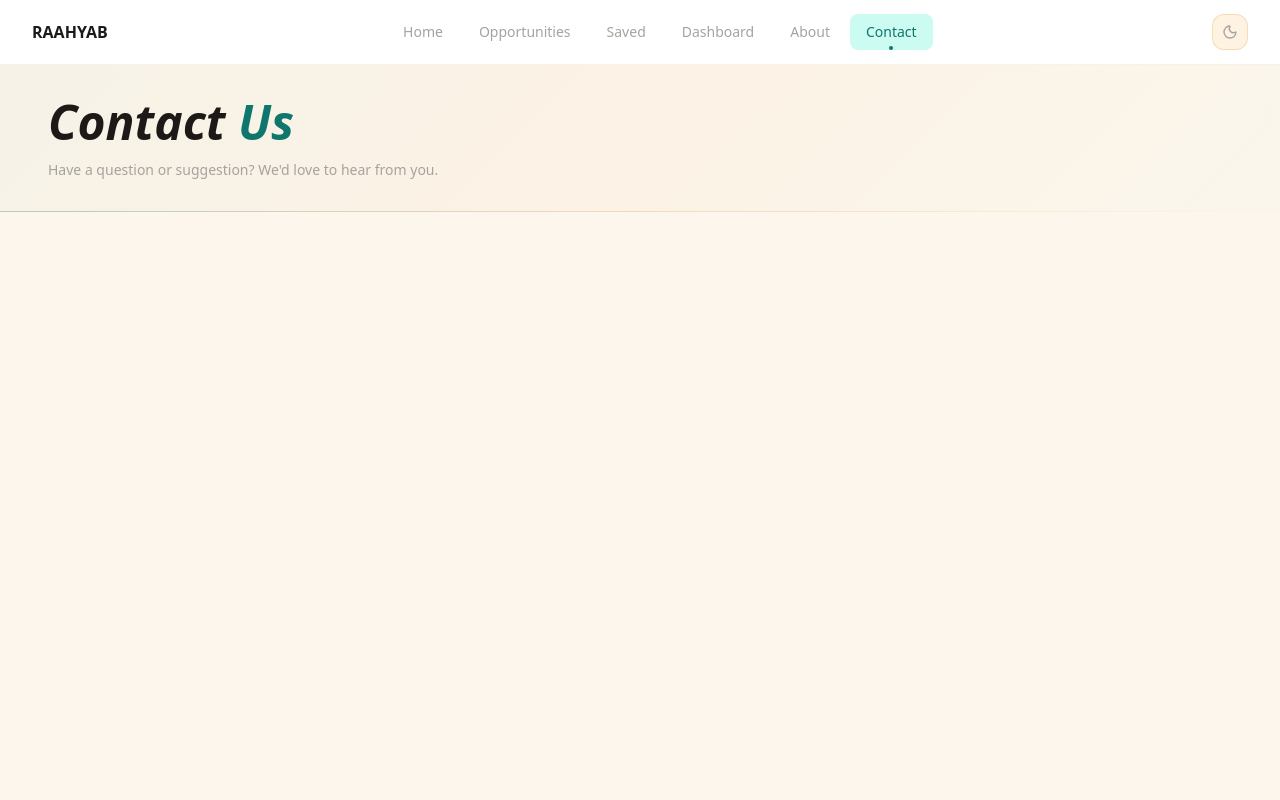
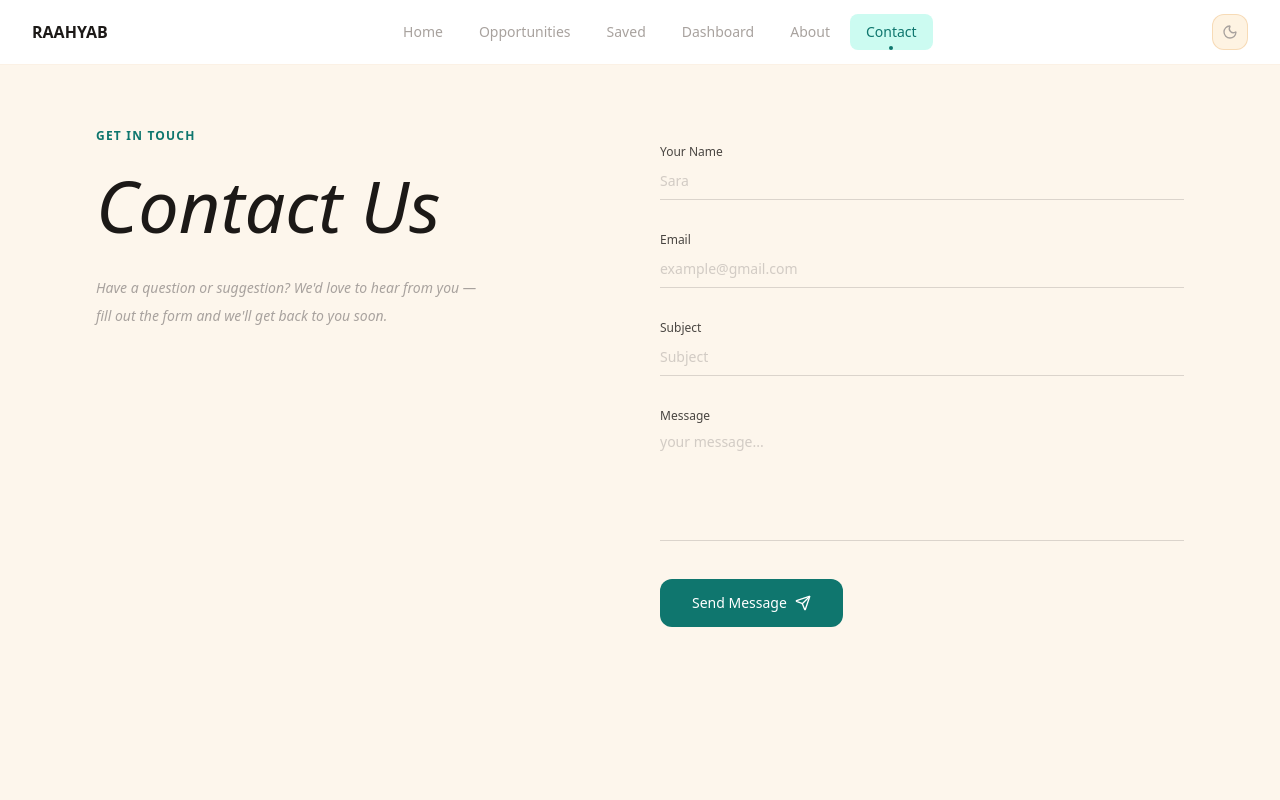
Before and after one commit to humairaa-k/capstone-project-1-, a Next.js app in the folder raahyab/: page /contact in a window 1280 px wide. Shown: the top 800 px of the page. Built offline with nearby package versions, Linux system fonts and the light colour scheme.

Commit message:
feat: add contact page with validated form (React Hook Form + Zod), API route, and toast feedback
- Add POST /api/contact route with server-side validation
- Add two-column layout for the contact page

```diff
--- /dev/null
+++ b/raahyab/app/api/contact/route.ts
@@ -0,0 +1,35 @@
+import { NextResponse } from "next/server";
+import { contactSchema } from "@/lib/schemas/contact"
+import { success } from "zod";
+
+export async function POST(req: Request) {
+    try {
+        const body = await req.json();
+        const result = contactSchema.safeParse(body);
+
+        if(!result.success) {
+          return NextResponse.json(
+            {
+              success: false,
+              message: "Invalid form data",
+              errors: result.error.flatten().fieldErrors,
+            },
+            {status: 400}
+          )
+        }
+        console.log(result.data)
+
+        return NextResponse.json({
+          success: true,
+          message: "Message sent successfully!"
+        }, {status: 201})
+
+    } catch {
+        return NextResponse.json({
+          success: false,
+          message: "Something went wrong."
+        },
+       {status: 500}
+    );
+  }
+}
--- a/raahyab/app/contact/page.tsx
+++ b/raahyab/app/contact/page.tsx
@@ -1,14 +1,32 @@
-import Heading from "@/components/common/Heading";
-
+import ContactForm from "@/components/contact/ContactForm";
 
 export default function ContactPage() {
   return (
-    <>
-     <Heading
-      title="Contact "
-      highlight="Us"
-      subtitle={`Have a question or suggestion? We'd love to hear from you.`}
-       />
-    </>
-  )
+    <div className="max-w-6xl mx-auto px-4 sm:px-6 lg:px-8 py-16 sm:py-24">
+      <div className="grid grid-cols-1 lg:grid-cols-2 gap-12 lg:gap-10 items-start">
+
+        {/* Left column  heading */}
+        <div className="lg:sticky lg:top-32">
+          <p className="text-xs font-semibold uppercase tracking-widest text-primary mb-4">
+            Get in Touch
+          </p>
+          <h1
+            style={{ fontFamily: "var(--font-dm-serif)" }}
+            className="text-4xl sm:text-7xl italic text-foreground leading-tight mb-6"
+          >
+            Contact Us
+          </h1>
+          <p className="text-sm text-muted-foreground italic leading-7 max-w-sm">
+            Have a question or suggestion? We'd love to hear from you — fill out the form and we'll get back to you soon.
+          </p>
+        </div>
+
+        {/* Right column form */}
+        <div className="pt-12">
+          <ContactForm />
+        </div>
+
+      </div>
+    </div>
+  );
 }
--- a/raahyab/app/layout.tsx
+++ b/raahyab/app/layout.tsx
@@ -4,6 +4,7 @@ import Navbar from "@/components/Navbar";
 import { ThemeProvider } from "@/context/ThemeContext";
 import Footer from "@/components/Footer";
 import { SavedProvider } from "@/context/SavedContext";
+import { Toaster } from "sonner";
 
 export const metadata: Metadata = {
   title: "Create Next App",
@@ -23,7 +24,10 @@ export default function RootLayout({
        <ThemeProvider>
         <SavedProvider>
         <Navbar/>
-        <main className="min-h-screen">{children}</main>
+        <main className="min-h-screen">
+          {children}
+          <Toaster position="top-right" richColors offset={80}/>
+          </main>
         </SavedProvider>
         </ThemeProvider>
         <Footer/>
--- /dev/null
+++ b/raahyab/components/contact/ContactForm.tsx
@@ -0,0 +1,117 @@
+"use client"
+
+import { ContactFormData, contactSchema } from '@/lib/schemas/contact'
+import { useForm } from 'react-hook-form'
+import { zodResolver } from "@hookform/resolvers/zod";
+import { Send } from 'lucide-react';
+import { toast } from "sonner";
+
+export default function ContactForm() {
+ const {register,
+        handleSubmit,
+        formState: {errors, isSubmitting },
+        reset ,} = useForm<ContactFormData>({
+         resolver: zodResolver(contactSchema),
+        });
+
+    const onSubmit = async (data: ContactFormData) => {
+      try {
+        const response = await fetch("/api/contact", {
+        method: "POST",
+        headers: {
+          "Content-Type": "application/json",
+        },
+        body: JSON.stringify(data),
+      });
+
+      const result = await response.json();
+
+      if(!response.ok) {
+        throw new Error(result.message);
+      }
+
+      toast.success("Message sent successfully!")
+
+      reset();
+
+      } catch(error) {
+        toast.error(
+        error instanceof Error ? error.message : "Something went wrong."
+        )
+      }
+
+    }
+
+  return (
+  <form onSubmit={handleSubmit(onSubmit)} className="space-y-8">
+  <div>
+    <label htmlFor="name" className="block text-xs font-medium text-foreground/80 mb-2">
+      Your Name
+    </label>
+    <input
+      id="name"
+      type="text"
+      {...register("name")}
+      placeholder="Sara"
+      className="w-full bg-transparent border-0 border-b border-foreground/15 pb-2 text-sm text-foreground placeholder:text-muted-foreground/50 focus:outline-none focus:border-primary transition-all duration-200"
+    />
+    {errors.name && <p className="text-xs text-red-500 mt-1.5">{errors.name.message}</p>}
+  </div>
+
+  <div>
+    <label htmlFor="email" className="block text-xs font-medium text-foreground/80 mb-2">
+      Email
+    </label>
+    <input
+      id="email"
+      type="email"
+      {...register("email")}
+      placeholder="example@gmail.com"
+      className="w-full bg-transparent border-0 border-b border-foreground/15 pb-2 text-sm text-foreground placeholder:text-muted-foreground/50 focus:outline-none focus:border-primary transition-all duration-200"
+    />
+    {errors.email && <p className="text-xs text-red-500 mt-1.5">{errors.email.message}</p>}
+  </div>
+
+  <div>
+    <label htmlFor="subject" className="block text-xs font-medium text-foreground/80 mb-2">
+      Subject
+    </label>
+    <input
+      id="subject"
+      type="text"
+      {...register("subject")}
+      placeholder="Subject"
+      className="w-full bg-transparent border-0 border-b border-foreground/15 pb-2 text-sm text-foreground placeholder:text-muted-foreground/50 focus:outline-none focus:border-primary transition-all duration-200"
+    />
+    {errors.subject && <p className="text-xs text-red-500 mt-1.5">{errors.subject.message}</p>}
+  </div>
+
+  <div>
+    <label htmlFor="message" className="block text-xs font-medium text-foreground/80 mb-2">
+      Message
+    </label>
+    <textarea
+      id="message"
+      rows={5}
+      {...register("message")}
+      placeholder="your message..."
+      className="w-full bg-transparent border-0 border-b border-foreground/15 pb-2 text-sm text-foreground placeholder:text-muted-foreground/50 focus:outline-none focus:border-primary transition-all duration-200 resize-none"
+    />
+    {errors.message && <p className="text-xs text-red-500 mt-1.5">{errors.message.message}</p>}
+  </div>
+
+  <button
+    type="submit"
+    disabled={isSubmitting}
+    className="w-full sm:w-auto inline-flex items-center justify-center gap-2 rounded-xl bg-primary hover:bg-primary-hover text-white text-sm font-medium px-8 py-3.5 transition-all duration-200 hover:-translate-y-0.5 hover:shadow-lg hover:shadow-primary/20 disabled:opacity-50 disabled:cursor-not-allowed disabled:hover:translate-y-0"
+  >
+    {isSubmitting ? "Sending..." : (
+      <>
+        Send Message
+        <Send className="h-4 w-4" />
+      </>
+    )}
+  </button>
+</form>
+  )
+}
--- /dev/null
+++ b/raahyab/lib/schemas/contact.ts
@@ -0,0 +1,10 @@
+import { z } from "zod";
+
+export const contactSchema = z.object({
+  name: z.string().min(2, "Name must be alteast 2 characters"),
+  email: z.string().email("PLease enter a valid email"),
+  subject: z.string().min(6, "Subject must be atleast 6 characters"),
+  message: z.string().min(10, "Message must be at least 10 characters"),
+});
+
+export type ContactFormData = z.infer<typeof contactSchema>;
--- a/raahyab/package.json
+++ b/raahyab/package.json
@@ -10,11 +10,15 @@
   },
   "dependencies": {
     "@gsap/react": "^2.1.2",
+    "@hookform/resolvers": "^5.4.0",
     "gsap": "^3.15.0",
     "lucide-react": "^1.21.0",
     "next": "16.2.9",
     "react": "19.2.4",
-    "react-dom": "19.2.4"
+    "react-dom": "19.2.4",
+    "react-hook-form": "^7.81.0",
+    "sonner": "^2.0.7",
+    "zod": "^4.4.3"
   },
   "devDependencies": {
     "@tailwindcss/postcss": "^4",
```
Also changed, not shown: 1 other file (tests, documents, lock files or other folders).
